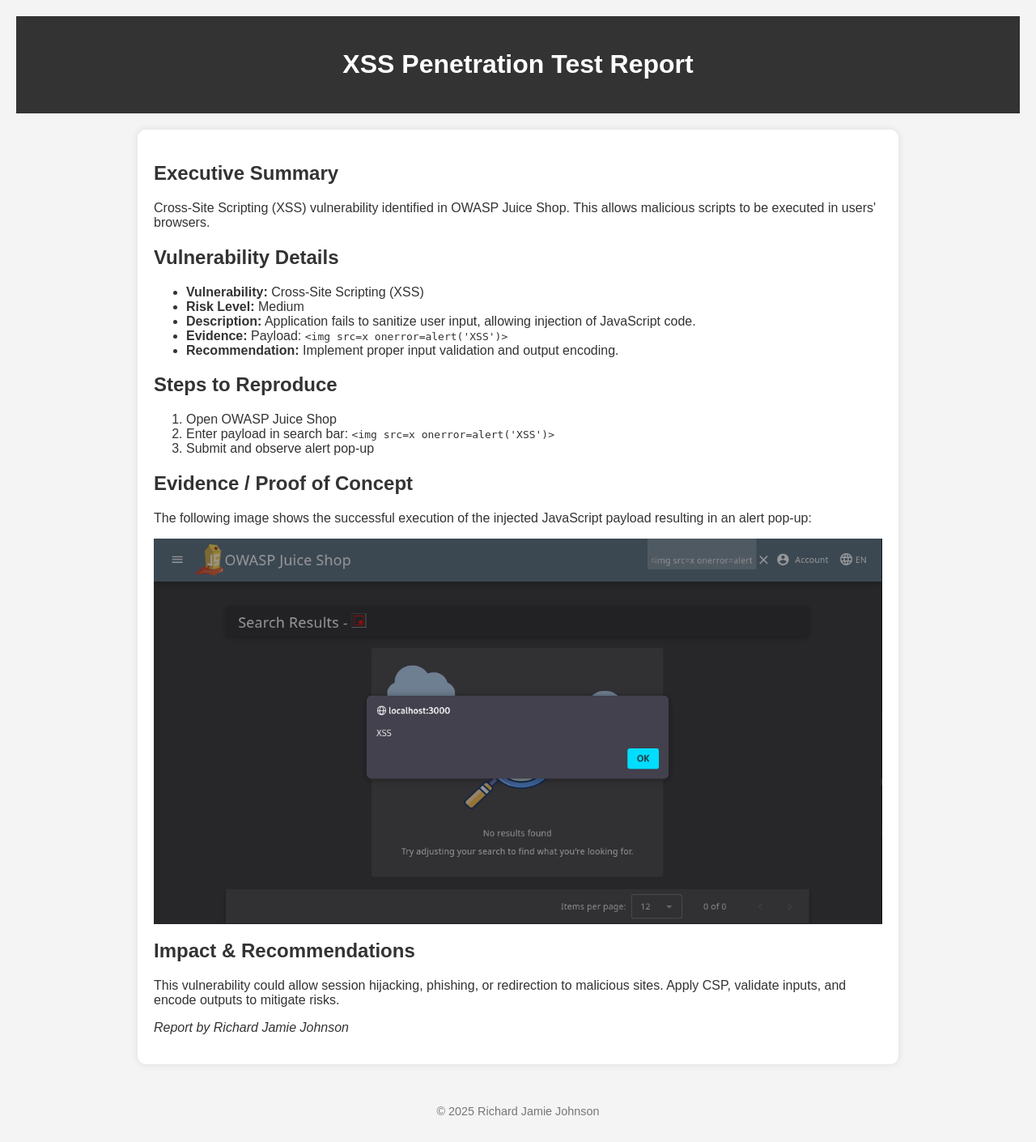
After one commit to Jaytwothreee/Myportfolio, a Flask app: template templates/xss_report.html in a window 1280 px wide. The commit adds this page. Shown: the whole page at 81% size. Run offline with Flask 3, Linux system fonts and the light colour scheme; the template is opened without the code that fills it, so the values that code supplies are empty.

Commit message:
Add files via upload

```diff
--- a/templates/pentesting.html
+++ b/templates/pentesting.html
@@ -31,6 +31,7 @@
     <h2>Penetration Testing Portfolio</h2>
     <p>This section showcases penetration testing samples including redacted reports, tool usage, and learning milestones.</p>
     <ul>
+      <a href="/pentesting/xss">XSS Penetration Test Report</a>
       <li><strong>Sample Pentest Report</strong> - Redacted PDF example (coming soon).</li>
       <li><strong>TryHackMe Walkthroughs</strong> - Step-by-step guides for select rooms.</li>
       <li><strong>Tools I've Used</strong> - Nmap, Burp Suite, Metasploit, Wireshark.</li>
--- /dev/null
+++ b/templates/xss_report.html
@@ -0,0 +1,50 @@
+<html lang="en">
+<head>
+  <meta charset="UTF-8">
+  <meta name="viewport" content="width=device-width, initial-scale=1.0">
+  <title>XSS Penetration Test Report</title>
+  <style>
+    body { font-family: Arial, sans-serif; margin: 0; padding: 20px; background: #f4f4f4; color: #333; }
+    header { background: #333; color: #fff; padding: 20px; text-align: center; }
+    section { max-width: 900px; margin: 20px auto; background: #fff; padding: 20px; border-radius: 10px; box-shadow: 0 0 10px rgba(0,0,0,0.1); }
+    footer { text-align: center; padding: 10px; margin-top: 40px; font-size: 0.9em; color: #777; }
+  </style>
+</head>
+<body>
+  <header>
+    <h1>XSS Penetration Test Report</h1>
+  </header>
+  <section>
+    <h2>Executive Summary</h2>
+    <p>Cross-Site Scripting (XSS) vulnerability identified in OWASP Juice Shop. This allows malicious scripts to be executed in users' browsers.</p>
+
+    <h2>Vulnerability Details</h2>
+    <ul>
+      <li><strong>Vulnerability:</strong> Cross-Site Scripting (XSS)</li>
+      <li><strong>Risk Level:</strong> Medium</li>
+      <li><strong>Description:</strong> Application fails to sanitize user input, allowing injection of JavaScript code.</li>
+      <li><strong>Evidence:</strong> Payload: <code>&lt;img src=x onerror=alert('XSS')&gt;</code></li>
+      <li><strong>Recommendation:</strong> Implement proper input validation and output encoding.</li>
+    </ul>
+
+    <h2>Steps to Reproduce</h2>
+    <ol>
+      <li>Open OWASP Juice Shop</li>
+      <li>Enter payload in search bar: <code>&lt;img src=x onerror=alert('XSS')&gt;</code></li>
+      <li>Submit and observe alert pop-up</li>
+    </ol>
+    <h2>Evidence / Proof of Concept</h2>
+        <p>The following image shows the successful execution of the injected JavaScript payload resulting in an alert pop-up:</p>
+        <img src="{{ url_for('static', filename='images/xss_alert.png') }}" alt="XSS Proof" style="max-width:100%;">
+
+
+    <h2>Impact & Recommendations</h2>
+    <p>This vulnerability could allow session hijacking, phishing, or redirection to malicious sites. Apply CSP, validate inputs, and encode outputs to mitigate risks.</p>
+
+    <p><em>Report by Richard Jamie Johnson</em></p>
+  </section>
+  <footer>
+    &copy; 2025 Richard Jamie Johnson
+  </footer>
+</body>
+</html>
```
Also changed, not shown: static/images/xss_alert.png (added), templates/coding.html (line endings or trailing spaces), templates/index.html (line endings or trailing spaces).
